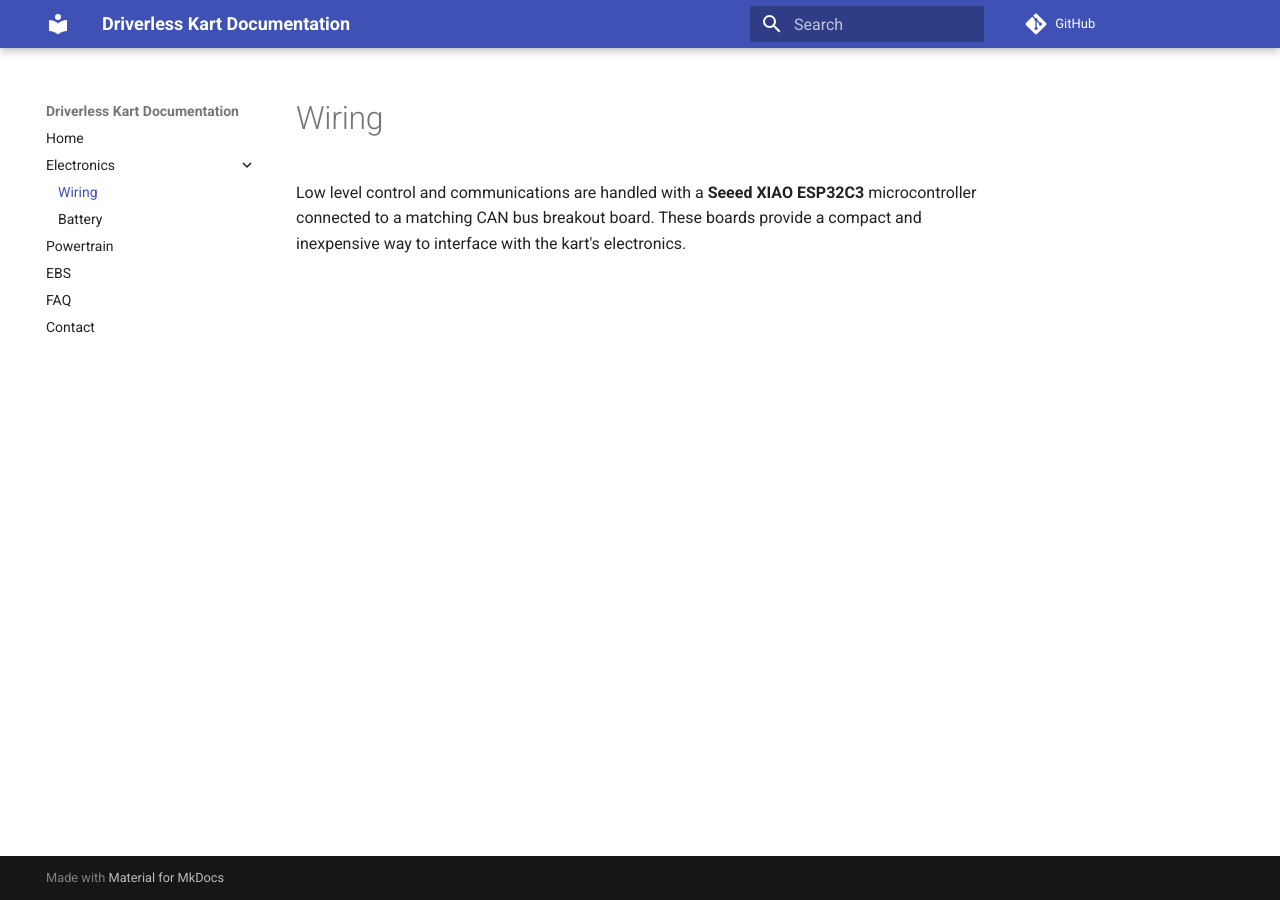
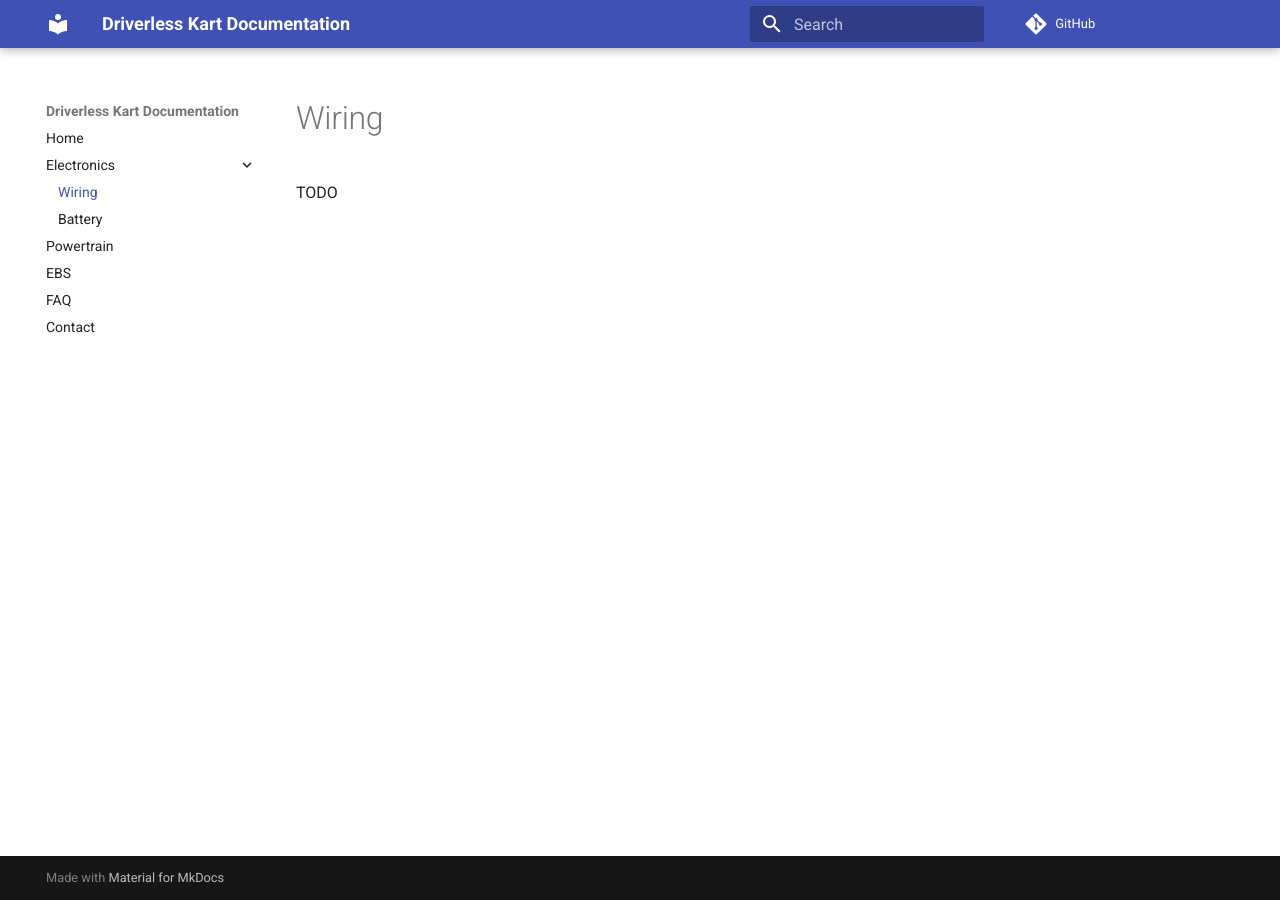
Before and after one commit to UM-Driverless/kart_docs, an MkDocs documentation site: the page built from docs/electronics/wiring.md, in a window 1280 px wide. Built offline with MkDocs 1.6.1 and Material for MkDocs 9.7.7, drawn with Linux system fonts in a browser that asks for light colours; comment, search, counter and statistics services are not loaded.

Commit message:
Add more updates

```diff
--- a/docs/electronics/wiring.md
+++ b/docs/electronics/wiring.md
@@ -1,3 +1,3 @@
 # Wiring
 
-Low level control and communications are handled with a **Seeed XIAO ESP32C3** microcontroller connected to a matching CAN bus breakout board. These boards provide a compact and inexpensive way to interface with the kart's electronics.
+TODO
```
Also changed, not shown: README.md (+1 -1 lines), docs/electronics/battery/index.md (+1 -1 lines), stuff.md (+3 -2 lines).
